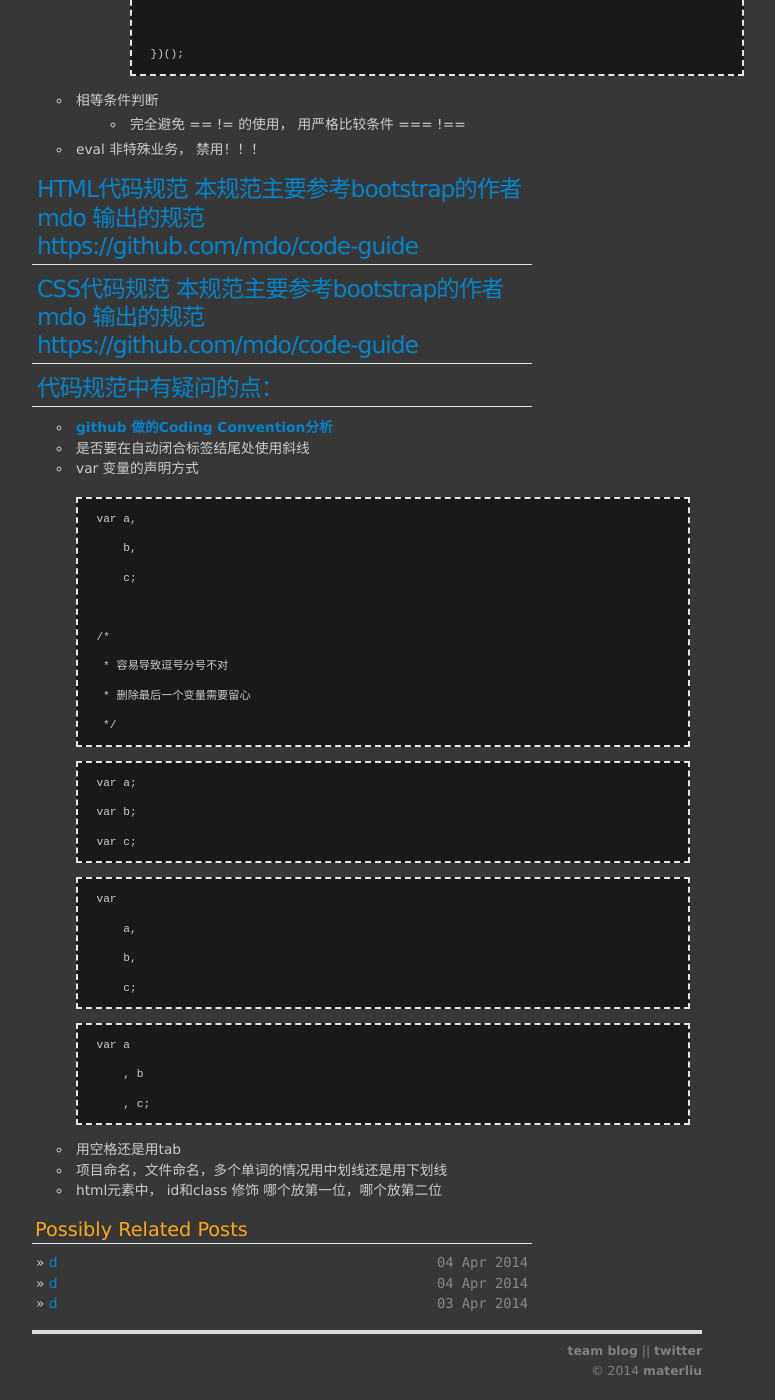
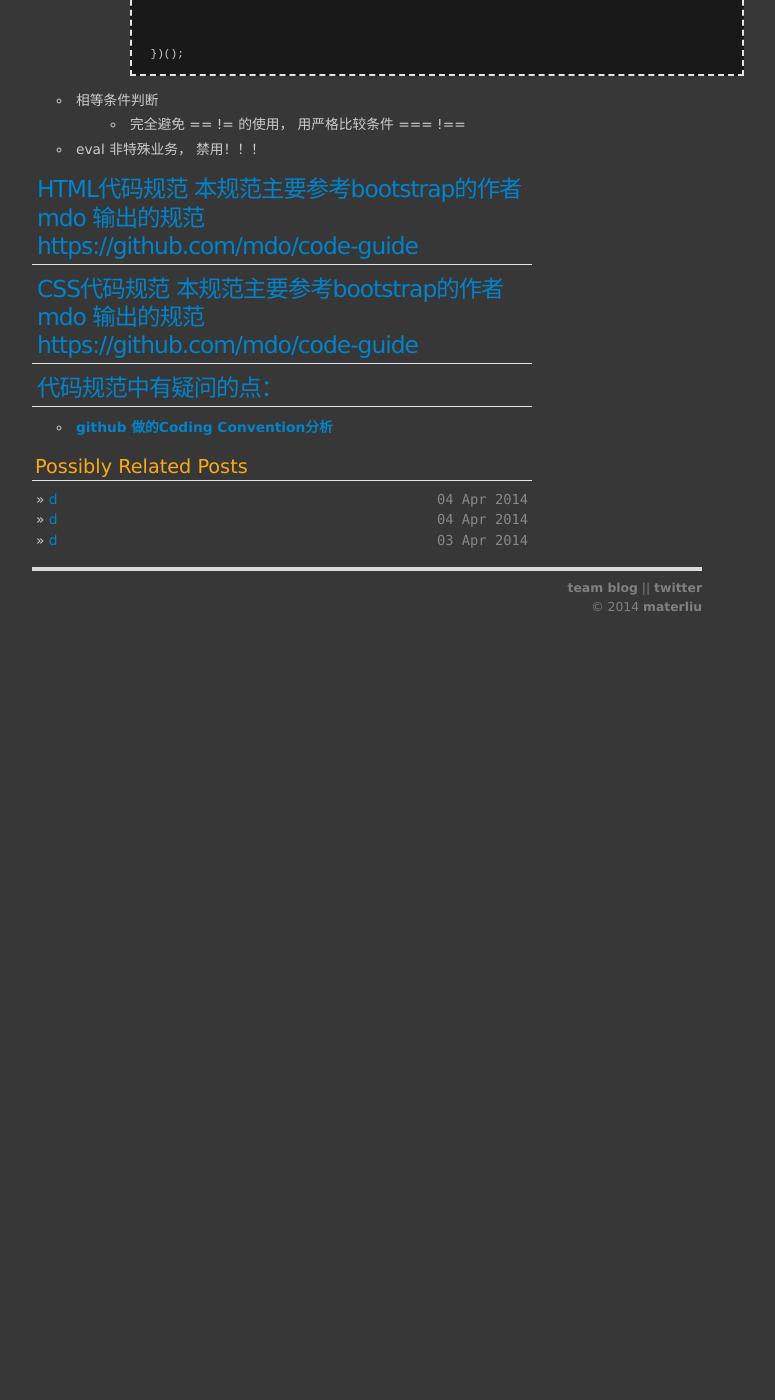
Before and after one commit to materliu/materliu.github.io, a Jekyll site: the page built from all/tencent/_posts/2014-03-26-AlloyTeam代码规范.md, in a window 1280 px wide and 1400 px high, scrolled down 9054 px. Shown: the whole window, without its empty margins (273-1048 px from the left). Built offline with Jekyll 4.4.1, drawn with Linux system fonts in a browser that asks for light colours; Markdown is read by kramdown in place of the engine named in the settings; after the commit the page ends 9690 px from its top, so only the background shows below that.

Commit message:
代码规范投票统一， 消除分歧点！

````diff
--- a/all/tencent/_posts/2014-03-26-AlloyTeam代码规范.md
+++ b/all/tencent/_posts/2014-03-26-AlloyTeam代码规范.md
@@ -374,39 +374,3 @@ Golden rule:  Every line of code should appear to be written by a single person,
 
 ## 代码规范中有疑问的点：
 + [github 做的Coding Convention分析](http://sideeffect.kr/popularconvention#javascript)
-+ 是否要在自动闭合标签结尾处使用斜线
-+ var 变量的声明方式
-
-    ```javascript
-    var a,
-        b,
-        c;
-
-    /*
-     * 容易导致逗号分号不对
-     * 删除最后一个变量需要留心
-     */
-    ```
-
-    ```javascript
-    var a;
-    var b;
-    var c;
-    ```
-
-    ```javascript
-    var
-        a,
-        b,
-        c;
-    ```
-
-    ```javascript
-    var a
-        , b
-        , c;
-    ```
-
-+ 用空格还是用tab
-+ 项目命名，文件命名，多个单词的情况用中划线还是用下划线
-+ html元素中， id和class 修饰 哪个放第一位，哪个放第二位
````
